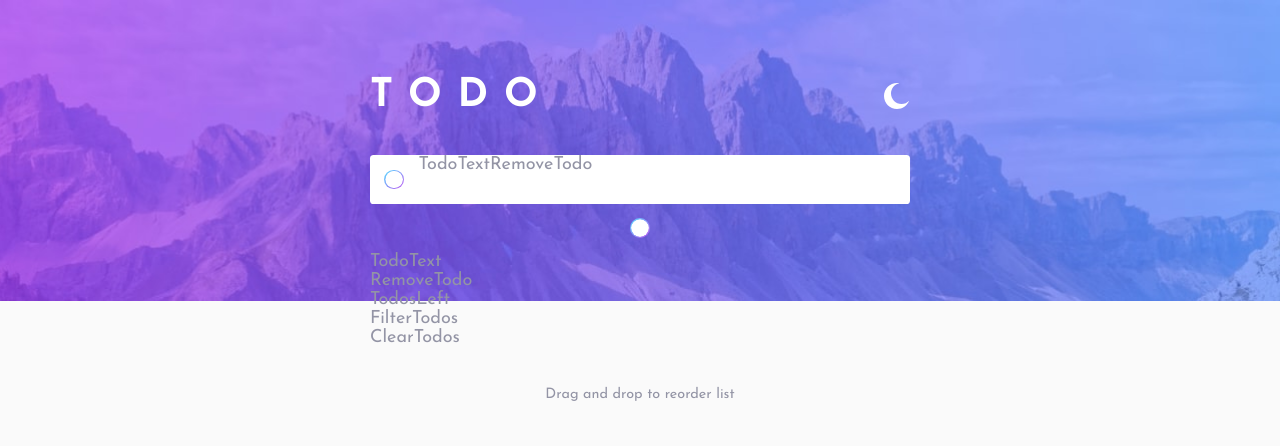
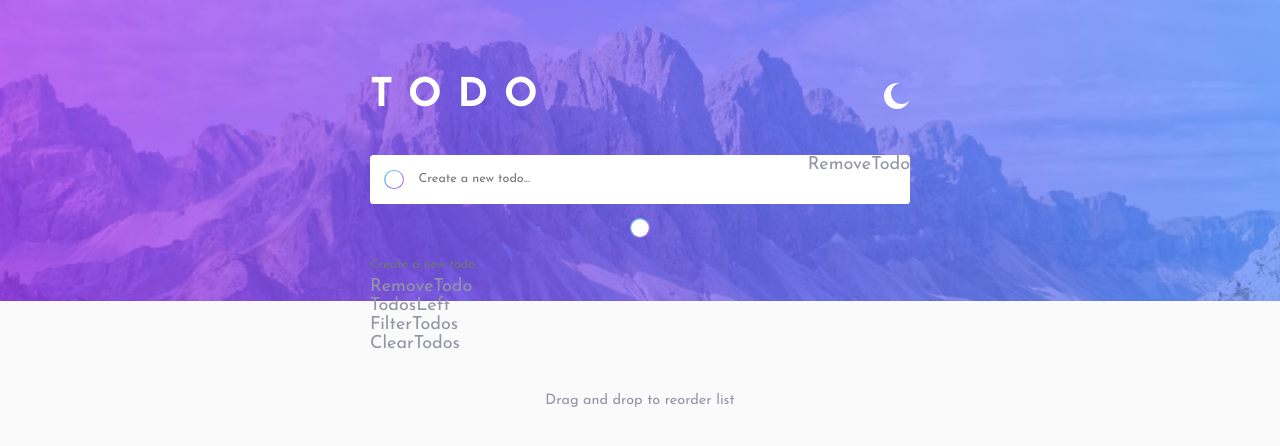
Before and after one commit to syedalimansoor/todo-app, a React (Vite) app: page / in a window 1280 px wide. Shown: the top 446 px of the page. Built offline with nearby package versions, Linux system fonts and the light colour scheme.

Commit message:
Create TodoText

```diff
--- a/src/components/atomic/TodoText.tsx
+++ b/src/components/atomic/TodoText.tsx
@@ -1,7 +1,56 @@
-import React from "react";
+import React, { ChangeEventHandler, FC } from "react";
+import styled from "styled-components";
 
-const TodoText = () => {
-  return <div>TodoText</div>;
+interface Props {
+  text?: string;
+  onChange?: ChangeEventHandler<HTMLTextAreaElement>;
+}
+
+const TextAreaWrapper = styled.label`
+  flex-grow: 1;
+  display: grid;
+  align-content: center;
+  padding-block: 0.5em;
+  font-size: 0.7rem;
+
+  & > *,
+  &::before {
+    grid-row: 1/-1;
+    grid-column: 1/-1;
+  }
+
+  &::before {
+    content: attr(data-value) " ";
+    white-space: pre-wrap;
+    overflow: hidden;
+    overflow-wrap: break-word;
+    visibility: hidden;
+  }
+`;
+
+const TextArea = styled.textarea<{ height?: number }>`
+  resize: none;
+  width: 100%;
+  border: none;
+  background-color: transparent;
+  color: ${(props) => props.theme.text.todo.default};
+
+  &:focus {
+    outline: none;
+  }
+`;
+
+const TodoText: FC<Props> = ({ text, onChange }) => {
+  return (
+    <TextAreaWrapper data-value={text}>
+      <TextArea
+        value={text}
+        onChange={onChange}
+        rows={1}
+        placeholder="Create a new todo..."
+      />
+    </TextAreaWrapper>
+  );
 };
 
 export default TodoText;
```
